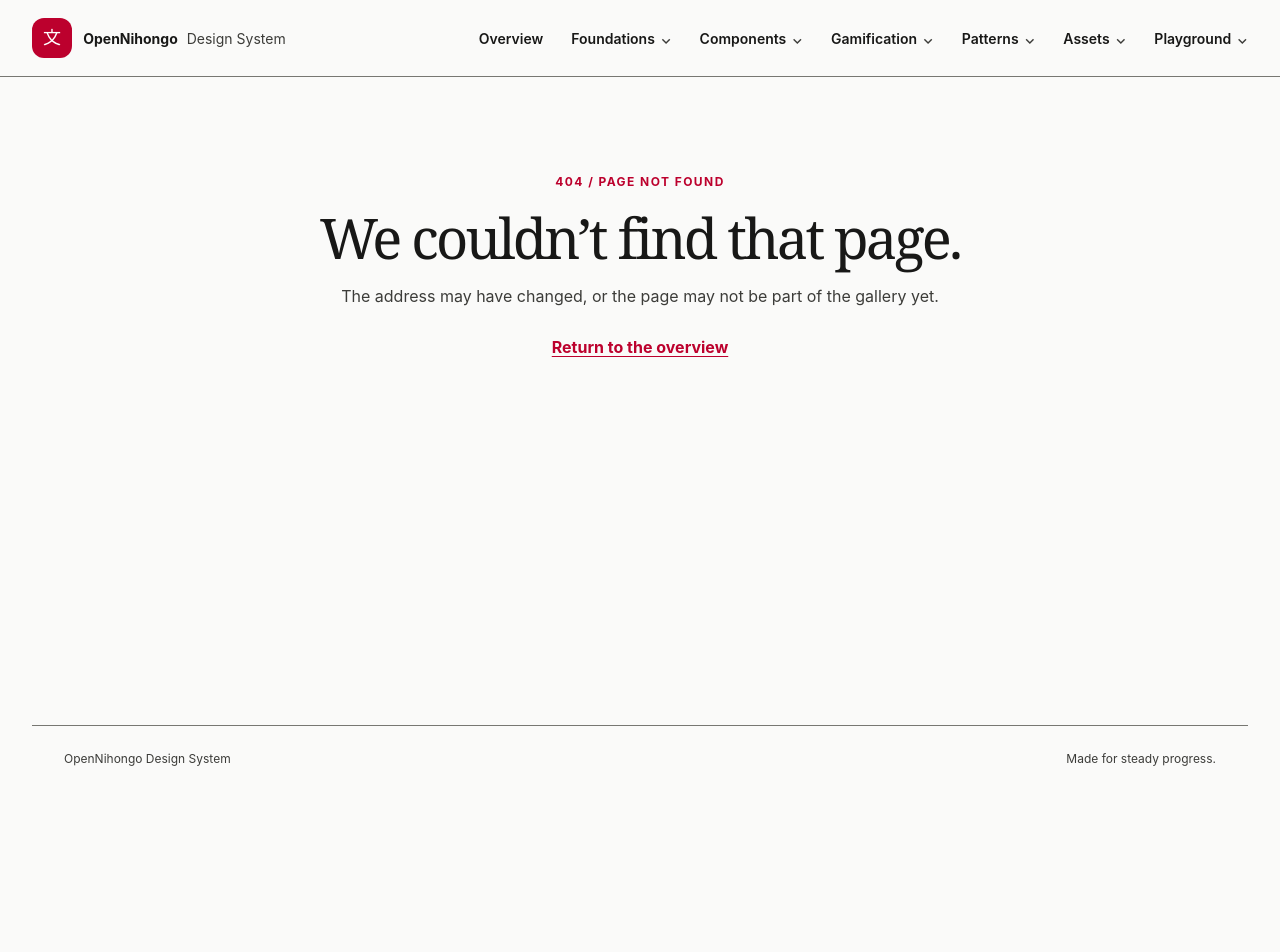
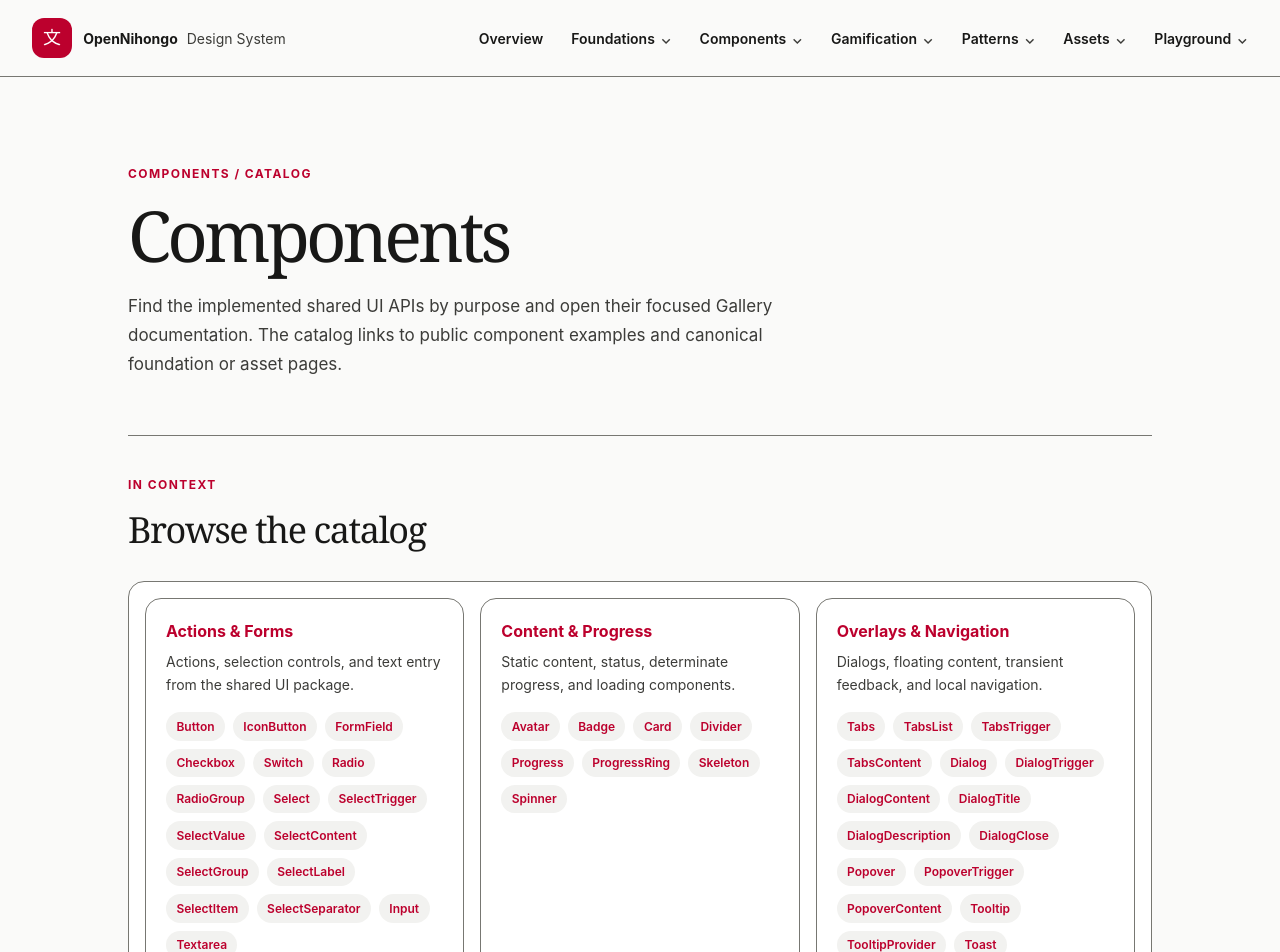
Before and after one commit to rafaself/opennihongo, a React (Vite) app in the folder apps/ui-gallery/: page /components in a window 1280 px wide. Shown: the top 952 px of the page. Before the commit the page ends 800 px from the top, so only its background shows below. Built offline with nearby package versions, Linux system fonts and the light colour scheme.

Commit message:
feat(ui-gallery): add components catalog index (#87)

```diff
--- a/apps/ui-gallery/src/app/router.tsx
+++ b/apps/ui-gallery/src/app/router.tsx
@@ -7,6 +7,7 @@ import {
 import { GalleryLayout } from "../layouts/GalleryLayout";
 import { ActionsAndFormsPage } from "../pages/components/ActionsAndFormsPage";
 import { ContentAndProgressPage } from "../pages/components/ContentAndProgressPage";
+import { ComponentsIndexPage } from "../pages/components/ComponentsIndexPage";
 import { AssetsPage } from "../pages/assets/AssetsPage";
 import { ColorTokensPage } from "../pages/foundations/colors/ColorTokensPage";
 import { DailyGoalCompletedPage } from "../pages/DailyGoalCompletedPage";
@@ -36,6 +37,12 @@ const actionsAndFormsRoute = createRoute({
   getParentRoute: () => rootRoute,
   path: "/components/actions-and-forms",
   component: ActionsAndFormsPage,
+});
+
+const componentsIndexRoute = createRoute({
+  getParentRoute: () => rootRoute,
+  path: "/components",
+  component: ComponentsIndexPage,
 });
 
 const contentAndProgressRoute = createRoute({
@@ -135,6 +142,7 @@ const routeTree = rootRoute.addChildren([
   elevationRoute,
   motionRoute,
   typographyRoute,
+  componentsIndexRoute,
   actionsAndFormsRoute,
   contentAndProgressRoute,
   overlaysAndNavigationRoute,
--- /dev/null
+++ b/apps/ui-gallery/src/catalog/components.ts
@@ -0,0 +1,137 @@
+export const componentCatalogCategories = [
+  {
+    id: "actions-and-forms",
+    label: "Actions & Forms",
+    description:
+      "Actions, selection controls, and text entry from the shared UI package.",
+    to: "/components/actions-and-forms",
+    items: [
+      "Button",
+      "IconButton",
+      "FormField",
+      "Checkbox",
+      "Switch",
+      "Radio",
+      "RadioGroup",
+      "Select",
+      "SelectTrigger",
+      "SelectValue",
+      "SelectContent",
+      "SelectGroup",
+      "SelectLabel",
+      "SelectItem",
+      "SelectSeparator",
+      "Input",
+      "Textarea",
+    ],
+  },
+  {
+    id: "content-and-progress",
+    label: "Content & Progress",
+    description:
+      "Static content, status, determinate progress, and loading components.",
+    to: "/components/content-and-progress",
+    items: [
+      "Avatar",
+      "Badge",
+      "Card",
+      "Divider",
+      "Progress",
+      "ProgressRing",
+      "Skeleton",
+      "Spinner",
+    ],
+  },
+  {
+    id: "overlays-and-navigation",
+    label: "Overlays & Navigation",
+    description:
+      "Dialogs, floating content, transient feedback, and local navigation.",
+    to: "/components/overlays-and-navigation",
+    items: [
+      "Tabs",
+      "TabsList",
+      "TabsTrigger",
+      "TabsContent",
+      "Dialog",
+      "DialogTrigger",
+      "DialogContent",
+      "DialogTitle",
+      "DialogDescription",
+      "DialogClose",
+      "Popover",
+      "PopoverTrigger",
+      "PopoverContent",
+      "Tooltip",
+      "TooltipProvider",
+      "Toast",
+      "ToastProvider",
+      "ToastViewport",
+      "ToastTitle",
+      "ToastDescription",
+      "ToastAction",
+      "ToastClose",
+    ],
+  },
+] as const;
+
+export const componentCatalogResources = [
+  {
+    id: "foundations",
+    label: "Foundations and shared primitives",
+    description:
+      "Public layout, typography, and surface primitives documented with their canonical foundations.",
+    items: [
+      { name: "Text", to: "/foundations/typography" },
+      { name: "Stack", to: "/foundations/spacing" },
+      { name: "Inline", to: "/foundations/spacing" },
+      { name: "Grid", to: "/foundations/spacing" },
+      { name: "Surface", to: "/foundations/elevation" },
+    ],
+  },
+  {
+    id: "gamification",
+    label: "Gamification",
+    description:
+      "Progression indicators, achievements, rewards, quests, and celebration.",
+    items: [
+      { name: "Achievement", to: "/gamification" },
+      { name: "RewardCard", to: "/gamification" },
+      { name: "QuestCard", to: "/gamification" },
+      { name: "LeaderboardItem", to: "/gamification" },
+      { name: "LevelBadge", to: "/gamification" },
+      { name: "Streak", to: "/gamification" },
+      { name: "XPBar", to: "/gamification" },
+      { name: "Celebration", to: "/gamification" },
+    ],
+  },
+  {
+    id: "patterns",
+    label: "Patterns",
+    description:
+      "Reusable completion and progress compositions made from shared UI.",
+    items: [
+      { name: "LessonCompleted", to: "/patterns" },
+      { name: "RewardReceived", to: "/patterns" },
+      { name: "AchievementUnlocked", to: "/patterns" },
+      { name: "LevelUp", to: "/patterns" },
+      { name: "ProgressSummary", to: "/patterns" },
+      {
+        name: "DailyGoalCompleted",
+        to: "/patterns/daily-goal-completed",
+      },
+    ],
+  },
+  {
+    id: "assets",
+    label: "Assets",
+    description:
+      "Functional icons and their canonical accessibility and usage guidance.",
+    items: [
+      { name: "Icon", to: "/assets" },
+      { name: "CheckIcon", to: "/assets" },
+      { name: "CloseIcon", to: "/assets" },
+      { name: "StarIcon", to: "/assets" },
+    ],
+  },
+] as const;
--- a/apps/ui-gallery/src/catalog/navigation.ts
+++ b/apps/ui-gallery/src/catalog/navigation.ts
@@ -1,3 +1,5 @@
+import { componentCatalogCategories } from "./components";
+
 export interface GalleryNavigationLink {
   readonly id: string;
   readonly label: string;
@@ -59,20 +61,15 @@ export const galleryNavigation = {
         "Domain-agnostic interface components from the public UI package.",
       links: [
         {
-          id: "actions-and-forms",
-          label: "Actions & forms",
-          to: "/components/actions-and-forms",
+          id: "component-catalog",
+          label: "Catalog overview",
+          to: "/components",
         },
-        {
-          id: "content-and-progress",
-          label: "Content & progress",
-          to: "/components/content-and-progress",
-        },
-        {
-          id: "overlays-and-navigation",
-          label: "Overlays & navigation",
-          to: "/components/overlays-and-navigation",
-        },
+        ...componentCatalogCategories.map(({ id, label, to }) => ({
+          id,
+          label,
+          to,
+        })),
       ],
     },
     {
--- a/apps/ui-gallery/src/layouts/GalleryDocumentationPage.tsx
+++ b/apps/ui-gallery/src/layouts/GalleryDocumentationPage.tsx
@@ -18,6 +18,7 @@ export interface GalleryDocumentationPageProps {
   readonly title: string;
   readonly summary: string;
   readonly examples?: ReactNode;
+  readonly examplesTitle?: string;
   readonly guidance?: readonly GalleryDocumentationSection[];
   readonly notes?: readonly GalleryDocumentationSection[];
   readonly practices?: GalleryDocumentationPractices;
@@ -30,6 +31,7 @@ export function GalleryDocumentationPage({
   title,
   summary,
   examples,
+  examplesTitle = "Examples",
   guidance = [],
   notes = [],
   practices,
@@ -49,7 +51,7 @@ export function GalleryDocumentationPage({
         >
           <div className="gallery-doc-section-heading">
             <p className="gallery-eyebrow">In context</p>
-            <h2 id={id + "-examples-title"}>Examples</h2>
+            <h2 id={id + "-examples-title"}>{examplesTitle}</h2>
           </div>
           <div className="gallery-doc-examples">{examples}</div>
         </section>
--- a/apps/ui-gallery/src/pages/HomePage.tsx
+++ b/apps/ui-gallery/src/pages/HomePage.tsx
@@ -75,6 +75,10 @@ export function HomePage() {
 <Button>Continue lesson</Button>
 <Button variant="secondary">View details</Button>`}</code>
         </pre>
+        <Link className="gallery-text-link" to="/components">
+          Browse the component catalog
+        </Link>
+        <br />
         <Link className="gallery-text-link" to="/components/actions-and-forms">
           Explore actions and form controls
         </Link>
--- /dev/null
+++ b/apps/ui-gallery/src/pages/components/ComponentsIndexPage.css
@@ -0,0 +1,98 @@
+.gallery-components-index {
+  display: grid;
+  gap: 2.5rem;
+}
+
+.gallery-components-index-category-grid,
+.gallery-components-index-resource-grid {
+  display: grid;
+  gap: 1rem;
+}
+
+.gallery-components-index-category-grid {
+  grid-template-columns: repeat(3, minmax(0, 1fr));
+}
+
+.gallery-components-index-resource-grid {
+  grid-template-columns: repeat(2, minmax(0, 1fr));
+  margin-top: 1rem;
+}
+
+.gallery-components-index-card {
+  background: var(--ns-color-surface);
+  border: 1px solid var(--ns-color-border);
+  border-radius: 1rem;
+  min-width: 0;
+  padding: 1.25rem;
+}
+
+.gallery-components-index-card h3,
+.gallery-components-index-card h4,
+.gallery-components-index-related h3 {
+  font-size: 1rem;
+  margin: 0;
+}
+
+.gallery-components-index-card h3 a {
+  color: var(--ns-color-brand-text);
+  text-decoration: none;
+}
+
+.gallery-components-index-card h3 a:hover,
+.gallery-components-index-card li a:hover {
+  text-decoration: underline;
+  text-underline-offset: 0.2em;
+}
+
+.gallery-components-index-card p,
+.gallery-components-index-related > header p {
+  color: var(--ns-color-muted);
+  font-size: 0.875rem;
+  line-height: 1.6;
+  margin: 0.5rem 0 0;
+}
+
+.gallery-components-index-card ul {
+  display: flex;
+  flex-wrap: wrap;
+  gap: 0.5rem;
+  list-style: none;
+  margin: 1rem 0 0;
+  padding: 0;
+}
+
+.gallery-components-index-card li a {
+  background: var(--ns-color-surface-subtle);
+  border-radius: 999px;
+  color: var(--ns-color-brand-text);
+  display: inline-flex;
+  font-size: 0.75rem;
+  font-weight: 600;
+  line-height: 1.3;
+  padding: 0.4rem 0.65rem;
+  text-decoration: none;
+}
+
+.gallery-components-index-card a:focus-visible {
+  border-radius: 0.25rem;
+  outline: 2px solid var(--ns-color-focus);
+  outline-offset: 0.2rem;
+}
+
+.gallery-components-index-related {
+  border-top: 1px solid var(--ns-color-border);
+  padding-top: 1.75rem;
+}
+
+@media (max-width: 52rem) {
+  .gallery-components-index-category-grid {
+    grid-template-columns: repeat(2, minmax(0, 1fr));
+  }
+}
+
+@media (max-width: 36rem) {
+  .gallery-components-index-category-grid,
+  .gallery-components-index-resource-grid {
+    grid-template-columns: minmax(0, 1fr);
+  }
+}
--- /dev/null
+++ b/apps/ui-gallery/src/pages/components/ComponentsIndexPage.tsx
@@ -0,0 +1,101 @@
+import { Link } from "@tanstack/react-router";
+import {
+  componentCatalogCategories,
+  componentCatalogResources,
+} from "../../catalog/components";
+import { GalleryDocumentationPage } from "../../layouts/GalleryDocumentationPage";
+import "./ComponentsIndexPage.css";
+
+function ComponentCategoryCards() {
+  return (
+    <div className="gallery-components-index-category-grid">
+      {componentCatalogCategories.map((category) => (
+        <article className="gallery-components-index-card" key={category.id}>
+          <header>
+            <h3>
+              <Link to={category.to}>{category.label}</Link>
+            </h3>
+            <p>{category.description}</p>
+          </header>
+          <ul aria-label={`${category.label} APIs`}>
+            {category.items.map((item) => (
+              <li key={item}>
+                <Link to={category.to}>{item}</Link>
+              </li>
+            ))}
+          </ul>
+        </article>
+      ))}
+    </div>
+  );
+}
+
+function RelatedCatalogCards() {
+  return (
+    <section
+      aria-labelledby="components-index-related-title"
+      className="gallery-components-index-related"
+    >
+      <header>
+        <h3 id="components-index-related-title">
+          Foundations and related catalogs
+        </h3>
+        <p>
+          Shared primitives, gamification components, patterns, and assets are
+          documented in their owning Gallery sections.
+        </p>
+      </header>
+      <div className="gallery-components-index-resource-grid">
+        {componentCatalogResources.map((resource) => (
+          <article className="gallery-components-index-card" key={resource.id}>
+            <h4>{resource.label}</h4>
+            <p>{resource.description}</p>
+            <ul aria-label={`${resource.label} APIs`}>
+              {resource.items.map(({ name, to }) => (
+                <li key={name}>
+                  <Link to={to}>{name}</Link>
+                </li>
+              ))}
+            </ul>
+          </article>
+        ))}
+      </div>
+    </section>
+  );
+}
+
+function ComponentsCatalog() {
+  return (
+    <div className="gallery-components-index">
+      <ComponentCategoryCards />
+      <RelatedCatalogCards />
+    </div>
+  );
+}
+
+export function ComponentsIndexPage() {
+  return (
+    <GalleryDocumentationPage
+      examples={<ComponentsCatalog />}
+      examplesTitle="Browse the catalog"
+      eyebrow="Components / Catalog"
+      id="components-index"
+      notes={[
+        {
+          title: "Public APIs only",
+          content: (
+            <p>
+              This index lists implemented runtime exports from
+              <code> @opennihongo/ui</code> and
+              <code> @opennihongo/ui/icons</code>. Each link opens the page that
+              documents its API; examples and behavior remain owned by those
+              pages and the shared package.
+            </p>
+          ),
+        },
+      ]}
+      summary="Find the implemented shared UI APIs by purpose and open their focused Gallery documentation. The catalog links to public component examples and canonical foundation or asset pages."
+      title="Components"
+    />
+  );
+}
```
Also changed, not shown: 2 other files (tests, documents, lock files or other folders).
